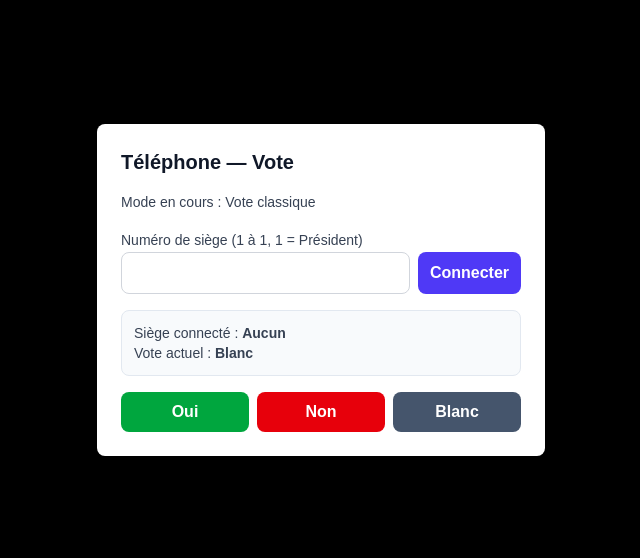
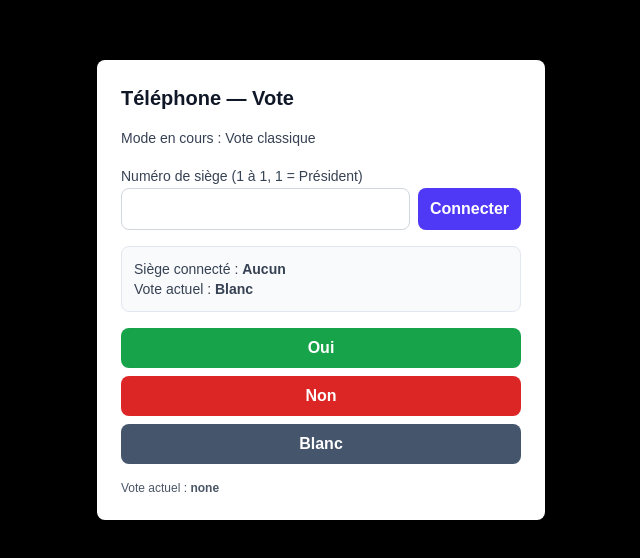
Before and after one commit to Yahiabenlet/interfaceAssemblee, a Next.js app: page /telephone in a window 1280 px wide. Shown: the part 110-668 px from the top of the page, without its empty margins (319-959 px from the left). Built offline with nearby package versions, Linux system fonts and the light colour scheme.

Commit message:
tentative pour rendre le tout interactif

```diff
--- a/app/components/Hemicycle.tsx
+++ b/app/components/Hemicycle.tsx
@@ -572,6 +572,14 @@ export default function Hemicycle({
                 onClick={svgOnly || readOnly ? undefined : () => onToggleSeat(seat.index)}
                 title={`Siège ${seat.index + 1}`}
               />
+              <text
+                x={seat.x}
+                y={seat.y + 3}
+                textAnchor="middle"
+                className="fill-gray-900 dark:fill-white text-[8px] font-bold pointer-events-none select-none"
+              >
+                {seat.index + 1}
+              </text>
             </g>
           );
         })}
@@ -579,6 +587,7 @@ export default function Hemicycle({
         {(() => {
           const presidentVisual = resolveSeatVisual(presidentColor);
           return (
+            <>
               <circle
                 cx="250"
                 cy={presidentY}
@@ -589,6 +598,15 @@ export default function Hemicycle({
                 className={svgOnly || readOnly ? "" : "cursor-pointer transition hover:opacity-80"}
                 onClick={svgOnly || readOnly ? undefined : onTogglePresident}
               />
+              <text
+                x="250"
+                y={presidentY + 3}
+                textAnchor="middle"
+                className="fill-gray-900 dark:fill-white text-[8px] font-bold pointer-events-none select-none"
+              >
+                {numSeats + 1}
+              </text>
+            </>
           );
         })()}
 
--- a/app/page.tsx
+++ b/app/page.tsx
@@ -664,9 +664,25 @@ export default function Home() {
   useEffect(() => {
     if (numSeats === null) return;
 
+    const normalize = (v?: string) => (v ?? "").toLowerCase();
+
     const toSeatColor = (choice: PhoneVoteChoice): SeatColor => {
-      if (choice === "yes") return "green";
-      if (choice === "no") return "red";
+      const normalized = normalize(choice);
+
+      if (normalized === "none" || normalized === "") return "white";
+      if (normalized === "yes") return "green";
+      if (normalized === "no") return "red";
+
+      if (choiceMode) {
+        const allowed = choiceColors.slice(0, choiceOptionCount).map((c) => c.toLowerCase());
+        if (allowed.includes(normalized)) return choice as SeatColor;
+      }
+
+      if (electionMode) {
+        const allowed = candidateColors.slice(0, candidateCount).map((c) => c.toLowerCase());
+        if (allowed.includes(normalized)) return choice as SeatColor;
+      }
+
       return "white";
     };
 
@@ -675,12 +691,7 @@ export default function Home() {
       phoneVotes.connectedSeats.forEach((seatNumber) => {
         const idx = seatNumber - 1;
         if (idx < 0 || idx > next.length) return;
-
-        if (idx === next.length) {
-          // Président
-          return;
-        }
-
+        if (idx === next.length) return;
         const vote = phoneVotes.votes[seatNumber] ?? "none";
         next[idx] = toSeatColor(vote);
       });
@@ -690,9 +701,18 @@ export default function Home() {
     const presidentSeatNumber = numSeats + 1;
     if (phoneVotes.connectedSeats.includes(presidentSeatNumber)) {
       const vote = phoneVotes.votes[presidentSeatNumber] ?? "none";
-      setPresidentColor(vote === "yes" ? "green" : vote === "no" ? "red" : "white");
+      setPresidentColor(toSeatColor(vote));
     }
-  }, [phoneVotes, numSeats]);
+  }, [
+    phoneVotes,
+    numSeats,
+    choiceMode,
+    choiceOptionCount,
+    choiceColors,
+    electionMode,
+    candidateCount,
+    candidateColors,
+  ]);
 
   return (
     <div className="min-h-screen bg-gradient-to-br from-slate-100 to-slate-200 dark:from-gray-900 dark:to-black p-8">
--- a/app/telephone/page.tsx
+++ b/app/telephone/page.tsx
@@ -2,12 +2,22 @@
 
 import { useEffect, useMemo, useState } from "react";
 
-type PhoneVoteChoice = "yes" | "no" | "none";
+type PhoneVoteChoice = string;
 
 type HemicycleState = {
   numSeats?: number;
   isNoConfidenceMotion?: boolean;
   isDecretMode?: boolean;
+  electionMode?: boolean;
+  choiceMode?: boolean;
+  choiceOptionCount?: 2 | 3;
+  choiceUseProposals?: boolean;
+  choiceCustomLabels?: string[];
+  choiceColors?: string[];
+  candidateCount?: number;
+  candidateNames?: string[];
+  candidateColors?: string[];
+  proposals?: { title: string; text: string; organique?: boolean; decret?: boolean }[];
   phoneVotes?: {
     connectedSeats: number[];
     votes: Record<number, PhoneVoteChoice>;
@@ -78,14 +88,52 @@ export default function TelephonePage() {
     } catch {}
   };
 
-  const currentVote =
-    connectedSeat && state?.phoneVotes?.votes ? state.phoneVotes.votes[connectedSeat] ?? "none" : "none";
-
   const modeLabel = state?.isNoConfidenceMotion
     ? "Motion de censure"
     : state?.isDecretMode
     ? "Décret"
+    : state?.choiceMode
+    ? "Mode choix"
+    : state?.electionMode
+    ? "Élection"
     : "Vote classique";
+
+  const choiceOptions = useMemo(() => {
+    if (state?.choiceMode) {
+      const count = state.choiceOptionCount ?? 2;
+      const colors = (state.choiceColors ?? ["#22c55e", "#ef4444", "#f59e0b"]).slice(0, count);
+      while (colors.length < count) colors.push(["#22c55e", "#ef4444", "#f59e0b"][colors.length] ?? "#22c55e");
+
+      const labels =
+        state.choiceUseProposals
+          ? Array.from({ length: count }).map((_, i) => state.proposals?.[i]?.title?.trim() || `Choix ${i + 1}`)
+          : Array.from({ length: count }).map((_, i) => state.choiceCustomLabels?.[i]?.trim() || `Choix ${i + 1}`);
+
+      return labels.map((label, i) => ({ label, value: colors[i] }));
+    }
+
+    if (state?.electionMode) {
+      const count = state.candidateCount ?? (state.candidateNames?.length || 1);
+      const names = (state.candidateNames ?? ["Candidat 1"]).slice(0, count);
+      const colors = (state.candidateColors ?? ["#4f46e5"]).slice(0, count);
+      while (colors.length < count) colors.push("#4f46e5");
+      return names.map((label, i) => ({ label: label?.trim() || `Candidat ${i + 1}`, value: colors[i] }));
+    }
+
+    if (state?.isDecretMode) {
+      return [
+        { label: "Soutien", value: "yes" },
+        { label: "Contre", value: "no" },
+      ];
+    }
+
+    return [
+      { label: "Oui", value: "yes" },
+      { label: "Non", value: "no" },
+    ];
+  }, [state]);
+
+  const currentVote = connectedSeat && state?.phoneVotes?.votes ? state.phoneVotes.votes[connectedSeat] ?? "none" : "none";
 
   return (
     <div className="min-h-screen bg-black p-6 flex items-center justify-center">
@@ -123,17 +171,25 @@ export default function TelephonePage() {
           </p>
         </div>
 
-        <div className="grid grid-cols-3 gap-2">
-          <button onClick={() => vote("yes")} className="px-3 py-2 rounded-lg bg-green-600 hover:bg-green-700 text-white font-semibold">
-            Oui
-          </button>
-          <button onClick={() => vote("no")} className="px-3 py-2 rounded-lg bg-red-600 hover:bg-red-700 text-white font-semibold">
-            Non
-          </button>
+        <div className="grid grid-cols-1 gap-2">
+          {choiceOptions.map((opt, idx) => (
+            <button
+              key={`phone-vote-${idx}-${opt.label}`}
+              onClick={() => vote(opt.value)}
+              className="px-3 py-2 rounded-lg text-white font-semibold"
+              style={{ backgroundColor: opt.value.startsWith("#") ? opt.value : opt.value === "yes" ? "#16a34a" : "#dc2626" }}
+            >
+              {opt.label}
+            </button>
+          ))}
           <button onClick={() => vote("none")} className="px-3 py-2 rounded-lg bg-slate-600 hover:bg-slate-700 text-white font-semibold">
             Blanc
           </button>
         </div>
+
+        <p className="text-xs text-gray-600 dark:text-gray-300">
+          Vote actuel : <span className="font-semibold">{currentVote}</span>
+        </p>
       </div>
     </div>
   );
```
Lines whose indentation alone changed are shown as unchanged.
